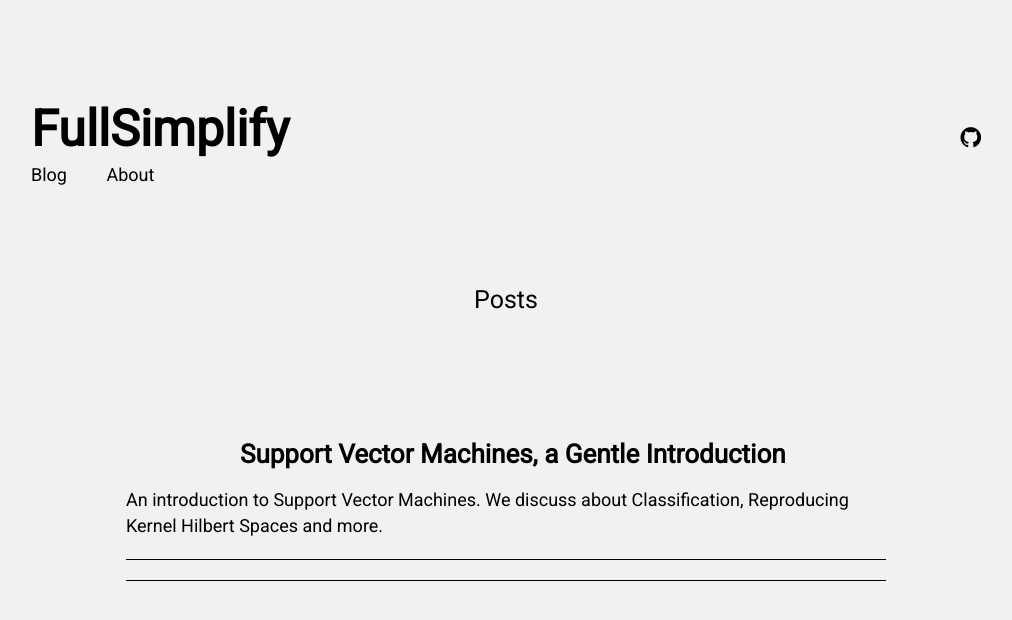
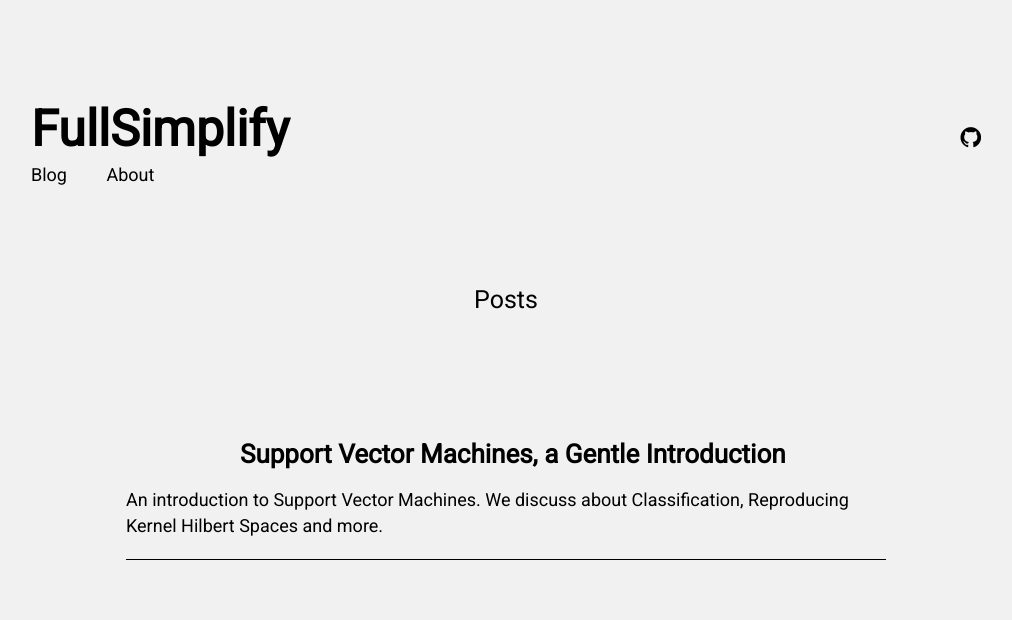
Before and after one commit to FullSimplify/FullSimplify.github.io, a Jekyll site: the page built from index.html, in a window 1280 px wide. Shown: the top 620 px of the page, without its empty margins (134-1146 px from the left). Built offline with Jekyll 4.4.1, drawn with Linux system fonts in a browser that asks for light colours.

Commit message:
Update index.html

```diff
--- a/index.html
+++ b/index.html
@@ -8,7 +8,7 @@ sitemap:
 
 <ul class="list-posts">
     {% for post in site.posts %}
-  <i id='side-icon' class="{{page.id}}" aria-hidden="true">
+  <i id='side-icon' class="{{page.id}}" href="{{page.id}}"aria-hidden="true">
     </i>
         <li class="post-teaser">
             <a href="{{ post.url | prepend: site.baseurl }}">
@@ -19,6 +19,5 @@ sitemap:
     <p id='post-teaser-subtitle' style="font-weight:200; font-size:18px">{{ post.excerpt }}</p>
   <p id='post-divider' style="border-bottom: 1px solid;">
   </p>
-  <p id='post-divider' style="border-bottom: 1px solid;">{{page.id}}</p>
     {% endfor %}
 </ul>
```
